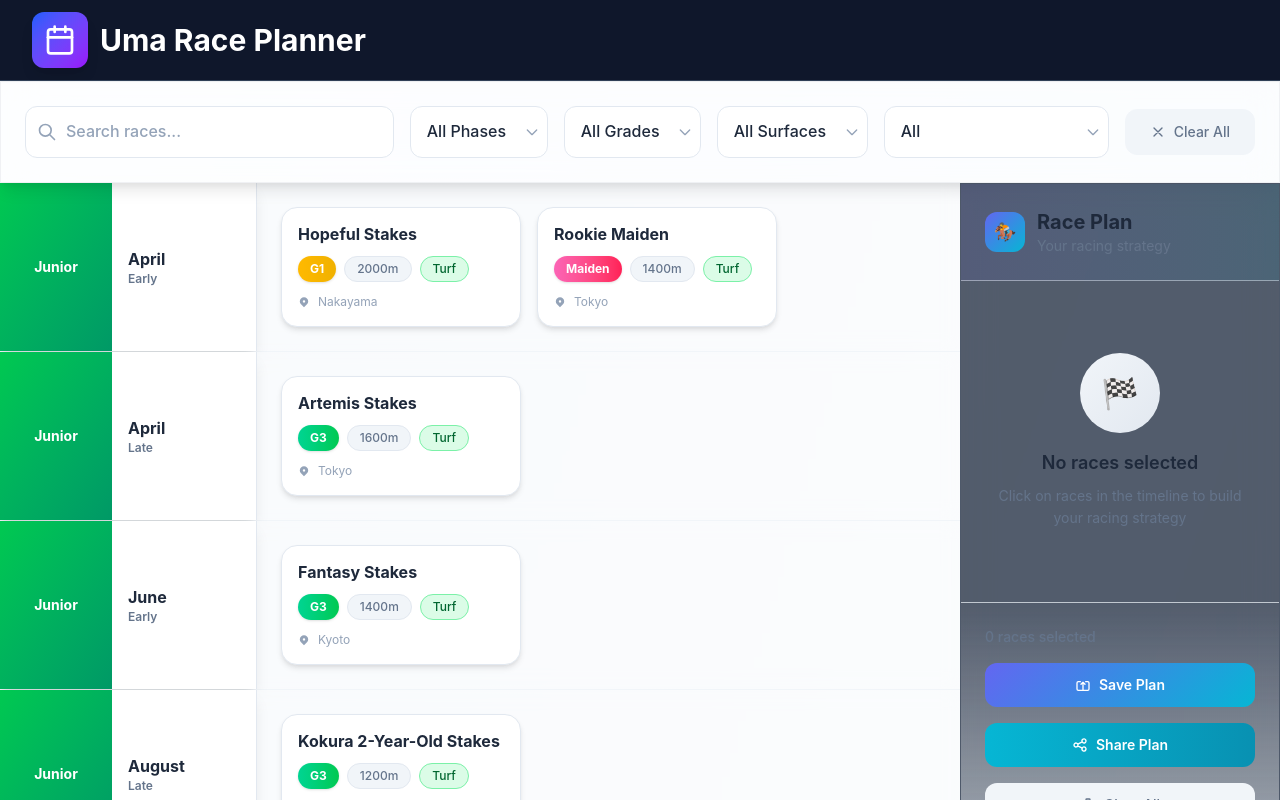
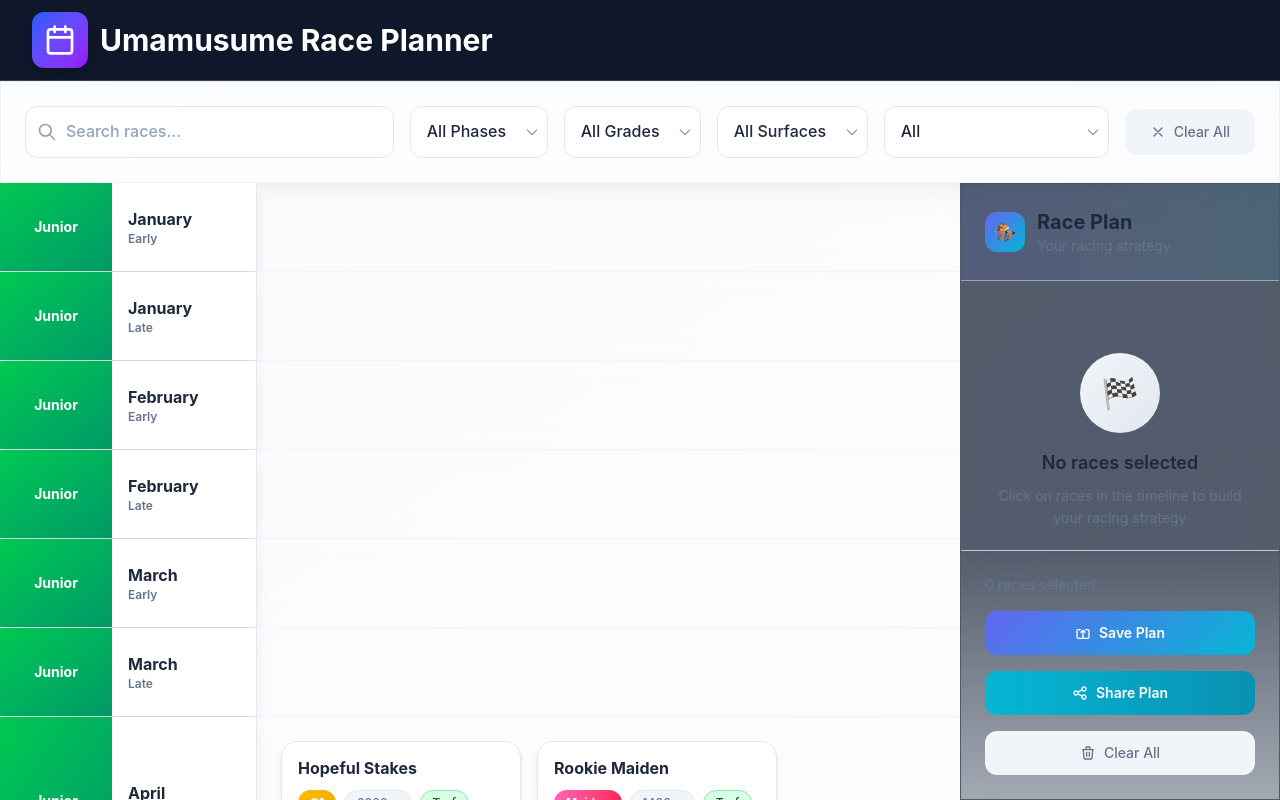
Before and after one commit to haruyuki/umadata, a Next.js app: page / in a window 1280 px wide. Shown: the top 800 px of the page. Built offline with nearby package versions, Linux system fonts and the light colour scheme.

Commit message:
:lipstick: Make only timeline scrollable and show all months by default

```diff
--- a/app/components/FilterBar.tsx
+++ b/app/components/FilterBar.tsx
@@ -24,7 +24,7 @@ export default function FilterBar({ filters, onFiltersChange }: FilterBarProps)
   };
 
   return (
-    <div className="glass card-shadow-lg border-0 sticky top-0 z-30">
+    <div className="glass card-shadow-lg border-0">
       <div className="max-w-7xl mx-auto p-6">
         <div className="flex flex-wrap gap-4 items-center">
           {/* Search */}
--- a/app/components/TimelineList.tsx
+++ b/app/components/TimelineList.tsx
@@ -40,6 +40,42 @@ export default function TimelineList({
     return matchesSearch && matchesGrade && matchesSurface && matchesPhase && matchesDistance;
   });
 
+  // Check if any filters are active
+  const hasActiveFilters = filters.searchTerm !== '' ||
+    filters.grade !== 'All' ||
+    filters.surface !== 'All' ||
+    filters.careerPhase !== 'All' ||
+    filters.distance !== 'All';
+
+  // Generate all possible time slots
+  const generateAllTimeSlots = () => {
+    const allSlots: { careerPhase: string; month: number; half: string; races: Race[] }[] = [];
+    const careerPhases = ['Junior', 'Classic', 'Senior'];
+    const months = [1, 2, 3, 4, 5, 6, 7, 8, 9, 10, 11, 12];
+    const halves = ['Early', 'Late'];
+
+    careerPhases.forEach(phase => {
+      months.forEach(month => {
+        halves.forEach(half => {
+          const racesInSlot = filteredRaces.filter(race =>
+            race.careerPhase === phase &&
+            race.month === month &&
+            race.half === half
+          );
+
+          allSlots.push({
+            careerPhase: phase,
+            month,
+            half,
+            races: racesInSlot
+          });
+        });
+      });
+    });
+
+    return allSlots;
+  };
+
   // Group races by career phase, month, and half
   const groupedRaces = filteredRaces.reduce((acc, race) => {
     const key = `${race.careerPhase}-${race.month}-${race.half}`;
@@ -55,8 +91,11 @@ export default function TimelineList({
     return acc;
   }, {} as Record<string, { careerPhase: string; month: number; half: string; races: Race[] }>);
 
+  // Use either all time slots or filtered groups based on filter state
+  const timeSlots = hasActiveFilters ? Object.values(groupedRaces) : generateAllTimeSlots();
+
   // Sort the groups chronologically
-  const sortedGroups = Object.values(groupedRaces).sort((a, b) => {
+  const sortedGroups = timeSlots.sort((a, b) => {
     const phaseOrder = { Junior: 0, Classic: 1, Senior: 2 };
     const halfOrder = { Early: 0, Late: 1 };
 
@@ -100,7 +139,7 @@ export default function TimelineList({
   };
 
   return (
-    <div className="flex-1 overflow-auto scrollbar-thin bg-gradient-to-br from-surface-secondary to-background">
+    <div className="h-full overflow-y-auto scrollbar-thin bg-gradient-to-br from-surface-secondary to-background">
       <div className="max-w-7xl mx-auto">
         {sortedGroups.map((group) => (
           <div key={`${group.careerPhase}-${group.month}-${group.half}`} className="border-b border-border-light last:border-b-0">
--- a/app/page.tsx
+++ b/app/page.tsx
@@ -170,9 +170,9 @@ export default function Home() {
   }
 
   return (
-    <div className="min-h-screen bg-gradient-to-br from-background via-surface-secondary to-background flex flex-col" onMouseMove={handleMouseMove}>
+    <div className="h-screen bg-gradient-to-br from-background via-surface-secondary to-background flex flex-col overflow-hidden" onMouseMove={handleMouseMove}>
       {/* Updated Header to match reference design */}
-      <header className="border-b border-slate-700 bg-slate-900 shadow-sm backdrop-blur-sm">
+      <header className="border-b border-slate-700 bg-slate-900 shadow-sm backdrop-blur-sm flex-shrink-0">
         <div className="mx-auto max-w-7xl px-4 py-3 sm:px-6 md:py-3 lg:px-8">
           <div className="flex items-center justify-between">
             <div className="flex items-center space-x-3">
@@ -180,7 +180,7 @@ export default function Home() {
                 <Calendar className="h-8 w-8 text-white" />
               </div>
               <div>
-                <h1 className="text-3xl font-bold text-white">Uma Race Planner</h1>
+                <h1 className="text-3xl font-bold text-white">Umamusume Race Planner</h1>
               </div>
             </div>
 
@@ -197,15 +197,18 @@ export default function Home() {
         </div>
       </header>
 
-      {/* Filter Bar */}
+      {/* Filter Bar - Fixed */}
+      <div className="flex-shrink-0">
         <FilterBar
           filters={planState.filters}
           onFiltersChange={handleFiltersChange}
         />
+      </div>
 
-      {/* Main Content */}
+      {/* Main Content - Scrollable Timeline Area */}
       <div className="flex-1 flex overflow-hidden">
-        {/* Timeline List */}
+        {/* Timeline List - This is the only scrollable area */}
+        <div className="flex-1 overflow-hidden">
           <TimelineList
             races={raceData}
             selectedRaces={planState.selectedRaces}
@@ -213,8 +216,9 @@ export default function Home() {
             onRaceToggle={handleRaceToggle}
             onRaceHover={handleRaceHover}
           />
+        </div>
 
-        {/* Plan Sidebar */}
+        {/* Plan Sidebar - Fixed */}
         <PlanSidebar
           selectedRaces={planState.selectedRaces}
           isOpen={sidebarOpen}
```
Lines whose indentation alone changed are shown as unchanged.
